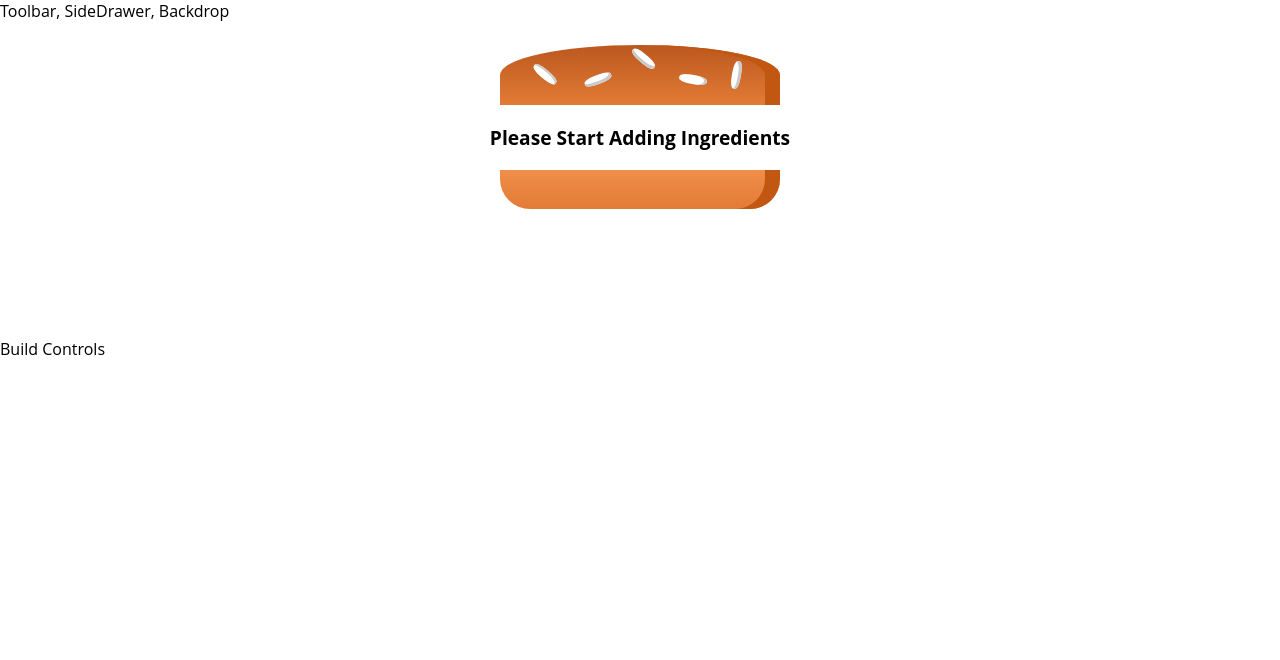
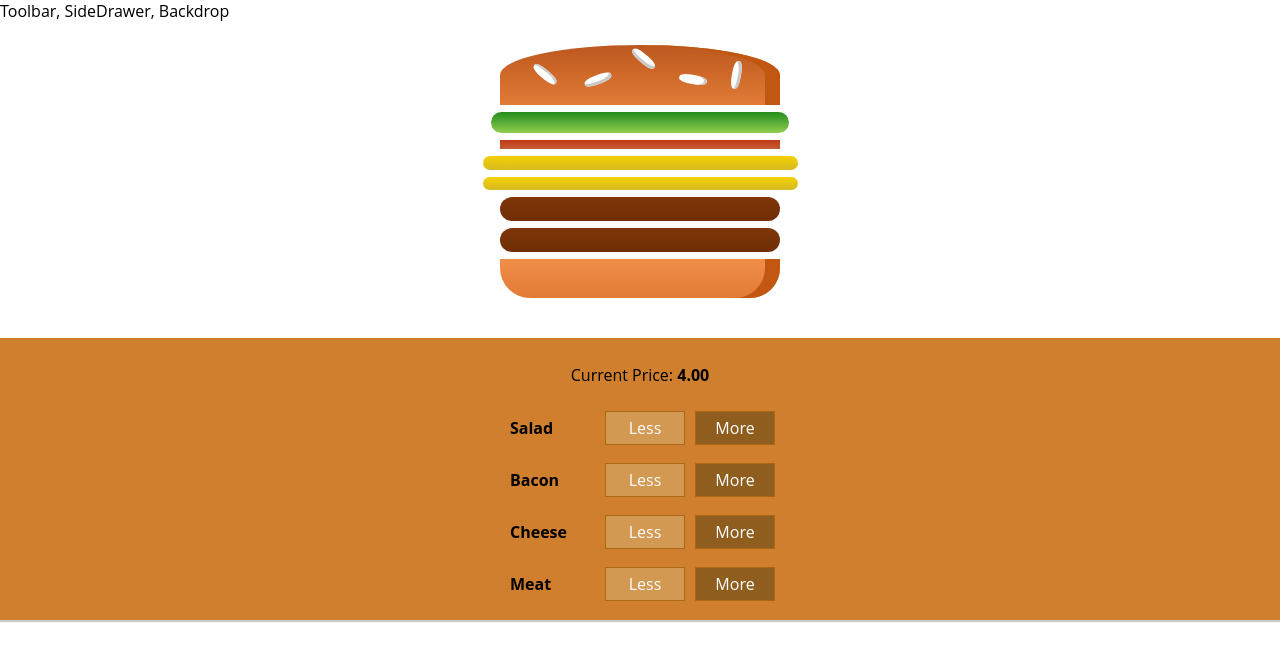
Before and after one commit to MohammedAlghazali/burger-builder, a React (Create React App) app: page / in a window 1280 px wide. Shown: the top 660 px of the page. Built offline with nearby package versions, Linux system fonts and the light colour scheme; the HTML template or start-up script is replaced by a standard one.

Commit message:
make add and remove handlers in build controllers

```diff
--- /dev/null
+++ b/src/components/Burger/BuildControls/BuildControl/BuildControl.js
@@ -0,0 +1,21 @@
+import classes from './BuildControl.module.css';
+
+const buildControl = (props) => {
+  return (
+    <div className={classes.BuildControl}>
+      <div className={classes.Label}>{props.label}</div>
+      <button
+        className={classes.Less}
+        onClick={props.removed}
+        disabled={props.disabled}
+      >
+        Less
+      </button>
+      <button className={classes.More} onClick={props.added}>
+        More
+      </button>
+    </div>
+  );
+};
+
+export default buildControl;
--- /dev/null
+++ b/src/components/Burger/BuildControls/BuildControl/BuildControl.module.css
@@ -0,0 +1,58 @@
+.BuildControl {
+  display: flex;
+  justify-content: space-between;
+  align-items: center;
+  margin: 5px 0;
+}
+
+.BuildControl button {
+  display: block;
+  font: inherit;
+  padding: 5px;
+  margin: 0 5px;
+  width: 80px;
+  border: 1px solid #aa6817;
+  cursor: pointer;
+  outline: none;
+}
+
+.BuildControl button:disabled {
+  background-color: #ac9980;
+  border: 1px solid #7e7365;
+  color: #ccc;
+  cursor: default;
+}
+
+.BuildControl button:hover:disabled {
+  background-color: #ac9980;
+  color: #ccc;
+  cursor: not-allowed;
+}
+
+.Label {
+  padding: 10px;
+  font-weight: bold;
+  width: 80px;
+}
+
+.BuildControl .Less {
+  background-color: #d39952;
+  color: white;
+}
+
+.BuildControl .More {
+  background-color: #8f5e1e;
+  color: white;
+}
+
+.BuildControl .Less:hover,
+.BuildControl .Less:active {
+  background-color: #daa972;
+  color: white;
+}
+
+.BuildControl .More:hover,
+.BuildControl .More:active {
+  background-color: #99703f;
+  color: white;
+}
--- /dev/null
+++ b/src/components/Burger/BuildControls/BuildControls.js
@@ -0,0 +1,31 @@
+import classes from './BuildControls.module.css';
+import BuildControl from './BuildControl/BuildControl';
+
+const controls = [
+  { label: 'Salad', type: 'salad' },
+  { label: 'Bacon', type: 'bacon' },
+  { label: 'Cheese', type: 'cheese' },
+  { label: 'Meat', type: 'meat' },
+];
+
+const buildControls = (props) => {
+  return (
+    <div className={classes.BuildControls}>
+      <p>
+        Current Price: <strong>{props.price.toFixed(2)}</strong>
+      </p>
+      {controls.map((ctrl) => (
+        <BuildControl
+          key={ctrl.label}
+          label={ctrl.label}
+          // type={ctrl.type}
+          added={() => props.ingredientAdded(ctrl.type)}
+          removed={() => props.ingredientRemove(ctrl.type)}
+          disabled={props.disabled[ctrl.type]}
+        />
+      ))}
+    </div>
+  );
+};
+
+export default buildControls;
--- /dev/null
+++ b/src/components/Burger/BuildControls/BuildControls.module.css
@@ -0,0 +1,10 @@
+.BuildControls {
+  width: 100%;
+  background-color: #cf7f2e;
+  display: flex;
+  flex-flow: column;
+  align-items: center;
+  box-shadow: 0 2px 1px #ccc;
+  margin: auto;
+  padding: 10px 0;
+}
--- a/src/components/Burger/Burger.js
+++ b/src/components/Burger/Burger.js
@@ -5,7 +5,7 @@
   let transformedIngredients = Object.keys(props.ingredients)
     .map((igKey) => {
       return [...Array(props.ingredients[igKey])].map((_, i) => {
-        return <BurgerIngredient key={igKey + 1} type={igKey} />;
+        return <BurgerIngredient key={igKey + i} type={igKey} />;
       });
     })
     .reduce((arr, el) => {
--- a/src/containers/BurgerBuilder/BurgerBuilder.js
+++ b/src/containers/BurgerBuilder/BurgerBuilder.js
@@ -1,21 +1,65 @@
 import { Component } from 'react';
 
 import Burger from '../../components/Burger/Burger';
+import BuildControls from '../../components/Burger/BuildControls/BuildControls';
 
+const INGREDIENT_PRICES = {
+  salad: 0.5,
+  cheese: 0.4,
+  meat: 1.3,
+  bacon: 0.7,
+};
 class BurgerBuilder extends Component {
   state = {
     ingredients: {
-      salad: 0,
-      bacon: 0,
-      cheese: 0,
-      meat: 0,
+      salad: 1,
+      bacon: 1,
+      cheese: 2,
+      meat: 2,
     },
+    totalPrice: 4,
   };
+
+  addIngredientHandler = (type) => {
+    this.setState((prevState) => {
+      // we uses setState's callback function. because we deponed on the old state
+      const updatedIngredients = { ...prevState.ingredients };
+      updatedIngredients[type] = updatedIngredients[type] + 1;
+      return {
+        ingredients: updatedIngredients,
+        totalPrice: prevState.totalPrice + INGREDIENT_PRICES[type],
+      };
+    }, this.updatePurchaseState);
+  };
+
+  removeIngredientHandler = (type) => {
+    this.setState((prevState) => {
+      // we uses setState's callback function. because we deponed on the old state
+      const updatedIngredients = { ...prevState.ingredients };
+      updatedIngredients[type] = updatedIngredients[type] - 1;
+      return {
+        ingredients: updatedIngredients,
+        totalPrice: prevState.totalPrice - INGREDIENT_PRICES[type],
+      };
+    }, this.updatePurchaseState);
+  };
+
   render() {
+    const disabledInfo = {
+      ...this.state.ingredients,
+    };
+    for (let key in disabledInfo) {
+      disabledInfo[key] = disabledInfo[key] <= 0; // this return true or false
+    }
     return (
       <>
         <Burger ingredients={this.state.ingredients} />
-        <div>Build Controls</div>
+        <BuildControls
+          ingredientAdded={this.addIngredientHandler}
+          ingredientRemove={this.removeIngredientHandler}
+          disabled={disabledInfo}
+          price={this.state.totalPrice}
+        />
       </>
     );
   }
```
